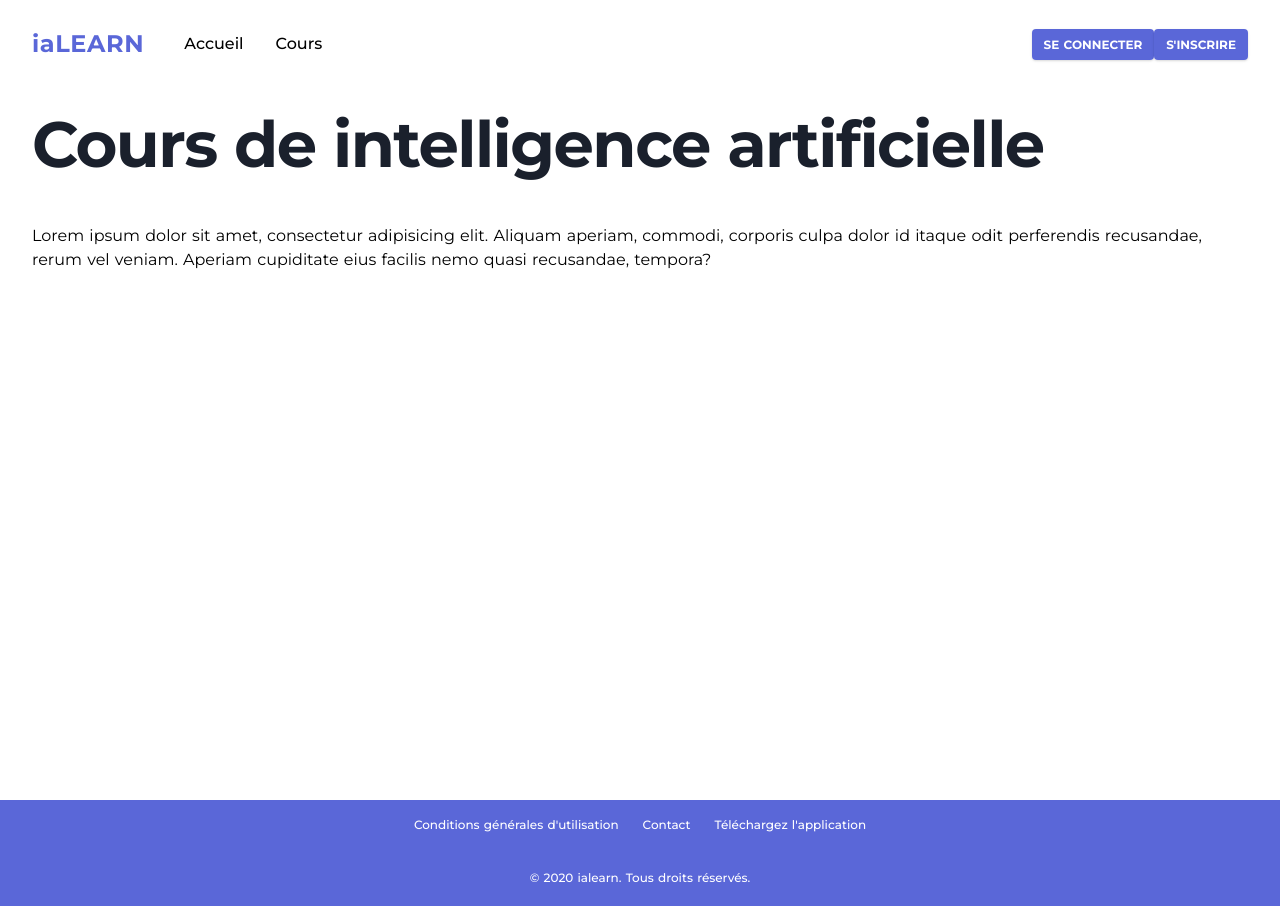
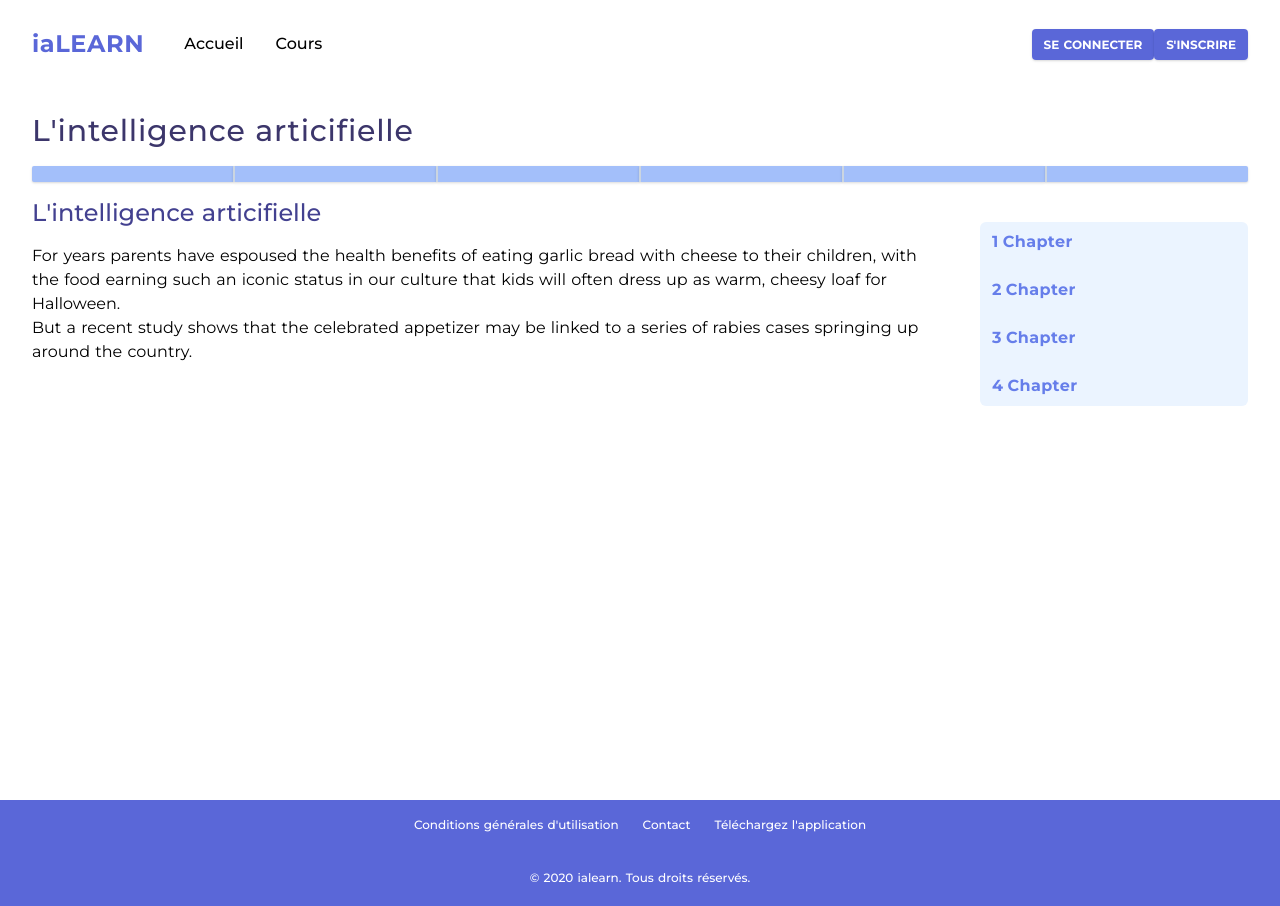
Before and after one commit to abdoul-rb/ialearn, a Nuxt app: page /courses/1 in a window 1280 px wide. Built offline with nearby package versions, Linux system fonts and the light colour scheme.

Commit message:
ajout de la page cours

```diff
--- a/package.json
+++ b/package.json
@@ -11,6 +11,7 @@
   },
   "dependencies": {
     "@nuxtjs/axios": "^5.11.0",
+    "@tailwindcss/typography": "^0.2.0",
     "nuxt": "^2.13.0"
   },
   "devDependencies": {
--- a/pages/courses/_slug/index.vue
+++ b/pages/courses/_slug/index.vue
@@ -1,9 +1,63 @@
 <template>
   <div class="mt-12">
-    <h2 class="text-3xl tracking-tight leading-10 font-extrabold text-gray-900 sm:text-5xl sm:leading-none md:text-6xl mb-12">Cours de intelligence artificielle</h2>
-    <p>
-      Lorem ipsum dolor sit amet, consectetur adipisicing elit. Aliquam aperiam, commodi, corporis culpa dolor id itaque odit perferendis recusandae, rerum vel veniam. Aperiam cupiditate eius facilis nemo quasi recusandae, tempora?
-    </p>
+    <div class="w-full">
+      <h1 class="text-3xl text-indigo-900 font-medium tracking-wide leading-tight mb-4 flex items-center">L'intelligence articifielle</h1>
+      <div class="flex items-center divide-x-2 divide-gray-400 mb-4">
+        <nuxt-link to="/" class="block w-full bg-indigo-300 shadow rounded-tl-sm rounded-bl-sm px-10 py-2"></nuxt-link>
+        <nuxt-link to="/" class="block w-full bg-indigo-300 shadow px-10 py-2"></nuxt-link>
+        <nuxt-link to="/" class="block w-full bg-indigo-300 shadow px-10 py-2"></nuxt-link>
+        <nuxt-link to="/" class="block w-full bg-indigo-300 shadow px-10 py-2"></nuxt-link>
+        <nuxt-link to="/" class="block w-full bg-indigo-300 shadow px-10 py-2"></nuxt-link>
+        <nuxt-link to="/" class="block w-full bg-indigo-300 shadow rounded-tr-sm rounded-br-sm px-10 py-2"></nuxt-link>
+      </div>
+    </div>
+    <div class="grid grid-cols-1 md:grid-cols-4 gap-12">
+      <!-- Utiliser : prose lg:prose-lg -->
+      <div class="md:col-span-3">
+        <div>
+          <h1 class="text-2xl text-indigo-800 font-medium leading-tight mb-4">L'intelligence articifielle</h1>
+          <div class="w-full flex flex-wrap lg:flex-no-wrap items-center mb-12">
+            <div class="w-full">
+              <p>
+                For years parents have espoused the health benefits of eating garlic bread with cheese to their
+                children, with the food earning such an iconic status in our culture that kids will often dress
+                up as warm, cheesy loaf for Halloween.
+              </p>
+              <p>
+                But a recent study shows that the celebrated appetizer may be linked to a series of rabies cases
+                springing up around the country.
+              </p>
+            </div>
+          </div>
+        </div>
+      </div>
+      <div class="md:pt-6">
+        <div class="w-full">
+          <ul class="list-none bg-indigo-100 rounded-md">
+            <li class="mb-2">
+              <nuxt-link to="/" class="rounded-md flex items-center text-md text-indigo-500 font-bold tracking-wide px-3 py-2">
+                <span class="block mr-1">1</span> <span>Chapter</span>
+              </nuxt-link>
+            </li>
+            <li class="mb-2">
+              <nuxt-link to="/" class="rounded-md flex items-center text-md text-indigo-500 font-bold tracking-wide px-3 py-2">
+                <span class="block mr-1">2</span> <span>Chapter</span>
+              </nuxt-link>
+            </li>
+            <li class="mb-2">
+              <nuxt-link to="/" class="rounded-md flex items-center text-md text-indigo-500 font-bold tracking-wide px-3 py-2">
+                <span class="block mr-1">3</span> <span>Chapter</span>
+              </nuxt-link>
+            </li>
+            <li class="mb-2">
+              <nuxt-link to="/" class="rounded-md flex items-center text-md text-indigo-500 font-bold tracking-wide px-3 py-2">
+                <span class="block mr-1">4</span> <span>Chapter</span>
+              </nuxt-link>
+            </li>
+          </ul>
+        </div>
+      </div>
+    </div>
   </div>
 </template>
 
--- a/tailwind.config.js
+++ b/tailwind.config.js
@@ -16,7 +16,9 @@ module.exports = {
     }
   },
   variants: {},
-  plugins: [],
+  plugins: [
+    require('@tailwindcss/typography'),
+  ],
   purge: {
     // Learn more on https://tailwindcss.com/docs/controlling-file-size/#removing-unused-css
     enabled: process.env.NODE_ENV === 'production',
```
Also changed, not shown: 1 other file (tests, documents, lock files or other folders).
